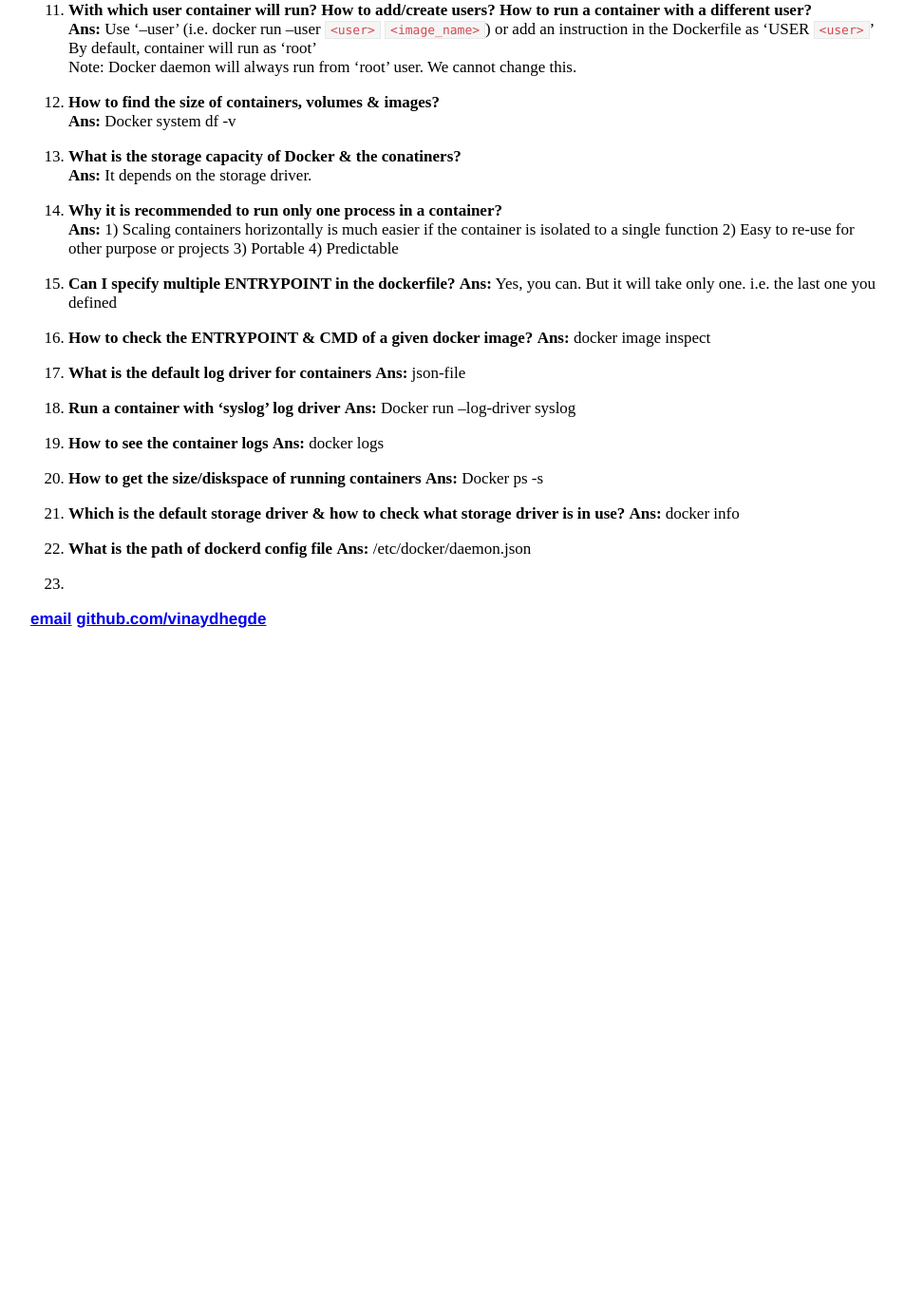
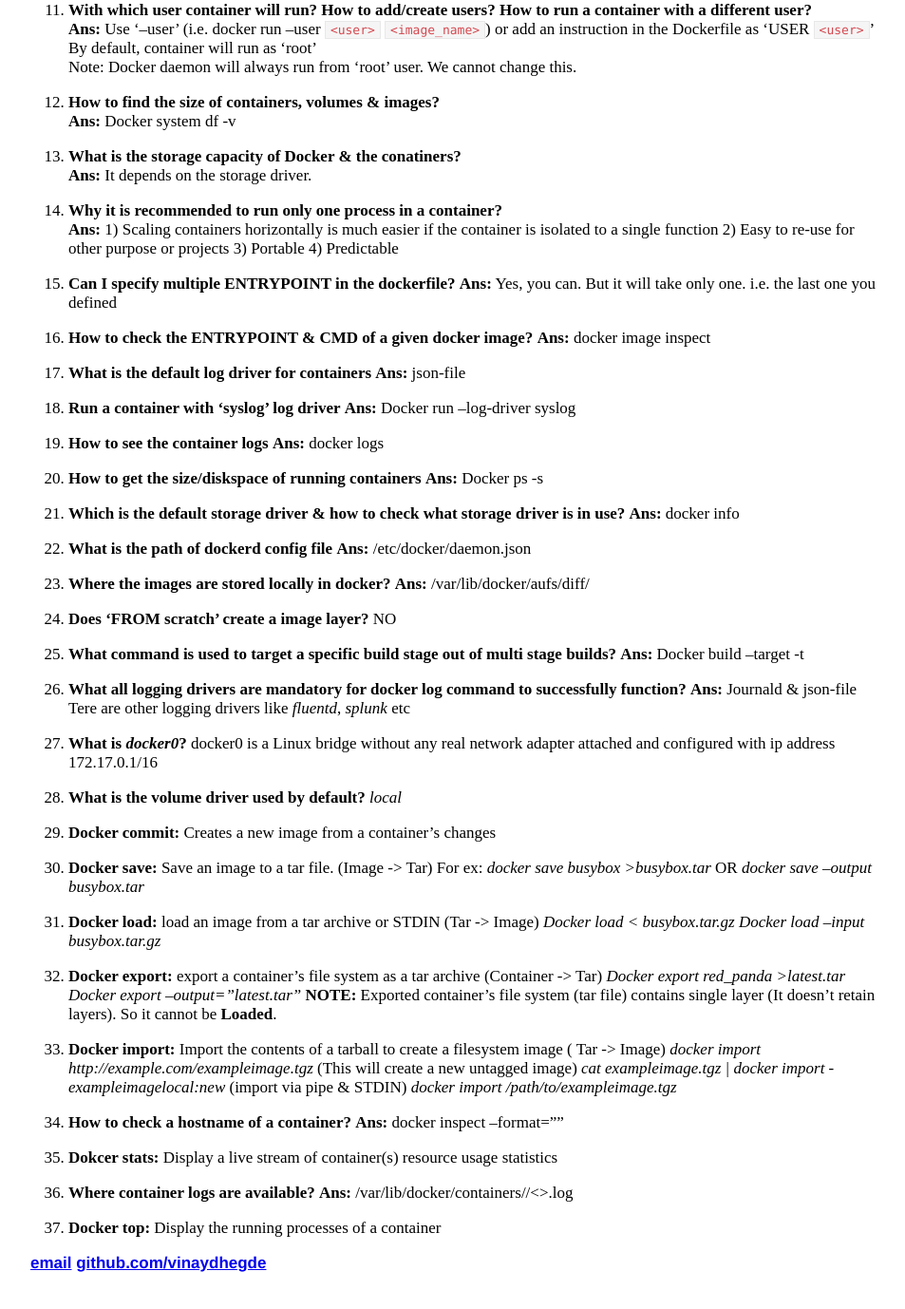
Before and after one commit to vinaydhegde/vinaydhegde.github.io, a Jekyll site: the page built from _posts/2020-01-26-FAQ.md, in a window 1280 px wide and 1400 px high, scrolled down 987 px. Shown: the top 1378 px of the window at 95% size, without its empty margins (160-1113 px from the left). Built offline with Jekyll 4.4.1, drawn with Linux system fonts in a browser that asks for light colours; before the commit the page ends 1709 px from its top, so only the background shows below that.

Commit message:
Update 2020-01-26-FAQ.md

```diff
--- a/_posts/2020-01-26-FAQ.md
+++ b/_posts/2020-01-26-FAQ.md
@@ -82,4 +82,48 @@ docker info
 23. **What is the path of dockerd config file**
 **Ans:** /etc/docker/daemon.json
 
-24.
+24. **Where the images are stored locally in docker?**
+**Ans:** /var/lib/docker/aufs/diff/<id>
+
+25. **Does 'FROM scratch' create a image layer?** NO
+
+26. **What command is used to target a specific build stage out of multi stage builds?**
+**Ans:** Docker build --target <build-stage-name> -t <image-name>
+
+27. **What all logging drivers are mandatory for docker log command to successfully function?**
+**Ans:** Journald & json-file
+Tere are other logging drivers like *fluentd*, *splunk* etc
+
+28. **What is *docker0*?**
+docker0 is a Linux bridge without any real network adapter attached and configured with ip address 172.17.0.1/16
+
+29. **What is the volume driver used by default?** *local*
+
+30. **Docker commit:** Creates a new image from a container’s changes
+
+31. **Docker save:** Save an image to a tar file. (Image -> Tar)
+For ex: *docker save busybox >busybox.tar* OR *docker save --output busybox.tar*
+
+32. **Docker load:** load an image from a tar archive or STDIN (Tar -> Image)
+	*Docker load < busybox.tar.gz*
+	*Docker load --input busybox.tar.gz*
+
+33. **Docker export:** export a container's file system as a tar archive (Container -> Tar)
+*Docker export red_panda >latest.tar*
+*Docker export --output="latest.tar"*
+**NOTE:** Exported container's file system (tar file) contains single layer (It doesn't retain layers). So it cannot be **Loaded**.
+
+34. **Docker import:** Import the contents of a  tarball to create a filesystem image ( Tar -> Image)
+	*docker import http://example.com/exampleimage.tgz* (This will create a new untagged image)
+	*cat exampleimage.tgz | docker import - exampleimagelocal:new* (import via pipe & STDIN)
+	*docker import /path/to/exampleimage.tgz*
+
+35. **How to check a hostname of a container?**
+**Ans:** docker inspect --format="{{.Config.Hostname}}" <container-id>
+
+36. **Dokcer stats:** Display a live stream of container(s) resource usage statistics
+
+37. **Where container logs are available?**
+**Ans:** /var/lib/docker/containers/<container-id>/<>.log
+
+38. **Docker top:** Display the running processes of a container
```
